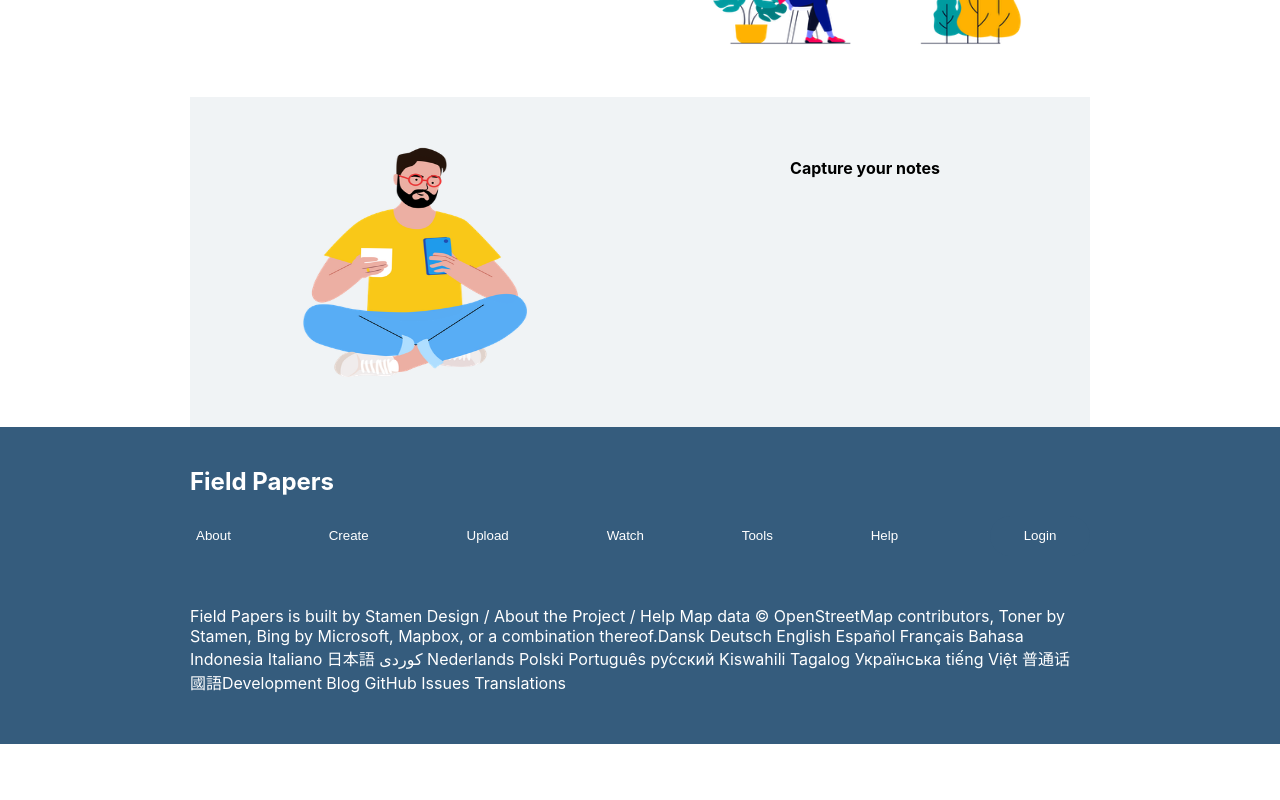
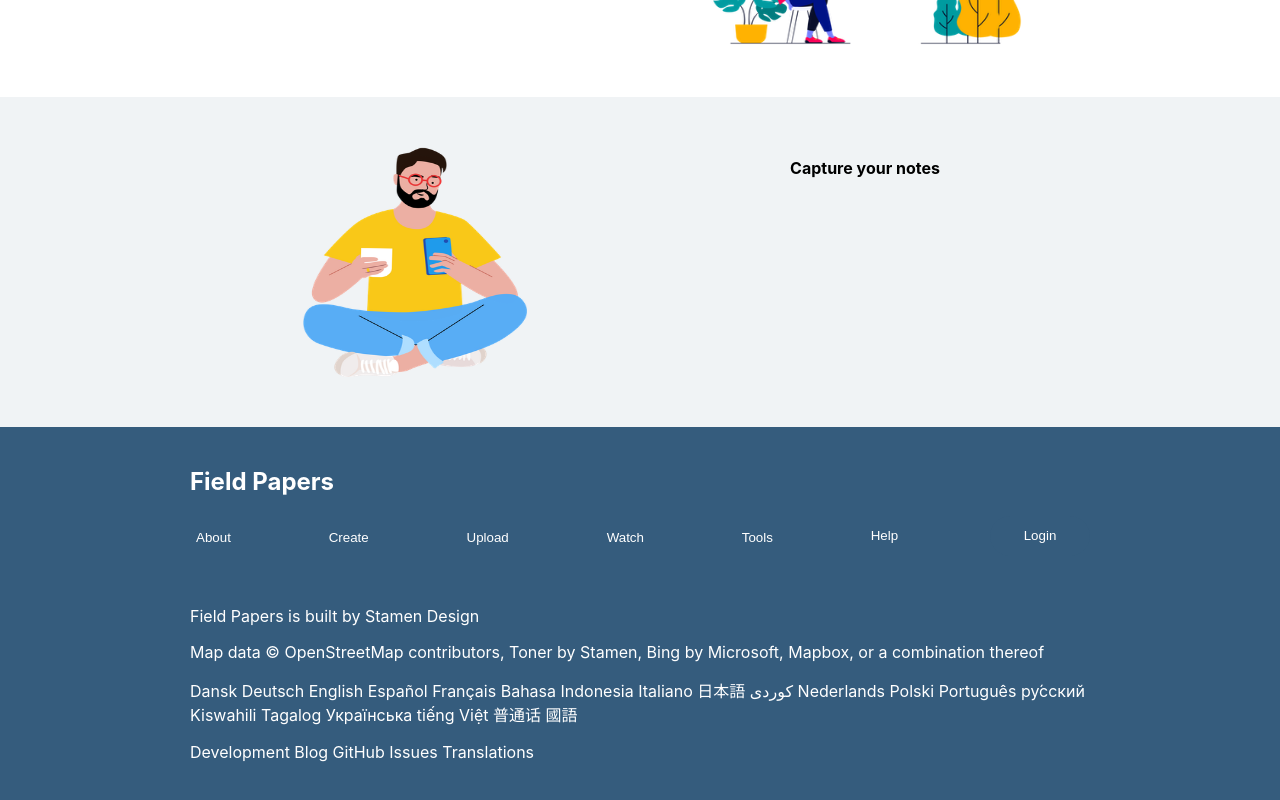
Before and after one commit to luisabad3210/fieldpapers, a React (Create React App) app: page / in a window 1280 px wide. Shown: the part 930-1730 px from the top of the page. Before the commit the page ends 1674 px from the top, so only its background shows below. Built offline with nearby package versions, Linux system fonts and the light colour scheme.

Commit message:
adding links to footer

```diff
--- a/src/App.css
+++ b/src/App.css
@@ -16,10 +16,10 @@ button:focus {
 }
 .App {
     /* border: 1px solid red; */
-    width: 900px;
+    /* width: 900px; */
     /* background-color: white; */
     /* border: 1px solid red; */
-    align-self: center;
+    /* align-self: center; */
 }
 .headerContainer {
     display: flex;
@@ -28,6 +28,8 @@ button:focus {
     align-items: center;
     /* border: 1px solid red; */
     margin-bottom: 50px;
+    width: 900px;
+    align-self: center;
 }
 .headerBtn {
     /* background-color: rgb(242, 242, 240); */
@@ -47,13 +49,21 @@ button:focus {
     border-radius: 50px;
 }
 
-
+.Home {
+    display: flex;
+    flex-direction: column;
+    justify-content: center;
+    /* border: 1px solid red; */
+}
 
 .welcomeContainer {
     /* margin-top: 50px; */
     margin-bottom: 50px;
     display: grid;
     grid-template-columns: 50% 50%;
+    width: 900px;
+    align-self: center;
+    /* border: 1px solid red; */
 }
 
 .welcomeRight {
--- a/src/App.js
+++ b/src/App.js
@@ -15,7 +15,7 @@ function App() {
   return (
     <Router>
       <div className='AppContainer'>
-        <div className='App'>
+        {/* <div className='App'> */}
           <Header />
         <Switch>
           <Route path='/' exact component={Home}/>
@@ -25,7 +25,7 @@ function App() {
           <Route path='/uploads' component={Upload}/>
           <Route path='/watch' component={Watch}/>
         </Switch>
-        </div>
+        {/* </div> */}
           <Footer />
       </div>
     </Router>
--- a/src/components/footer.js
+++ b/src/components/footer.js
@@ -1,5 +1,5 @@
 import React from 'react';
-// import Header from './header'
+import {Link} from 'react-router-dom'
 
 const Footer = () => {
     return (
@@ -10,17 +10,49 @@ const Footer = () => {
 
                 <h2>Field Papers</h2>
                 <div className='footerBtnContainer'>
+                    <Link to='/about'>
                     <button className='footerBtn'>About</button>
-                    <button className='footerBtn'>Create</button>
-                    <button className='footerBtn'>Upload</button>
-                    <button className='footerBtn'>Watch</button>
-                    <button className='footerBtn'>Tools</button>
-                    <button className='footerBtn'>Help</button>
+                    </Link>
+
+                    <Link to='/create'>
+                        <button className='footerBtn'>Create</button>
+                    </Link>
+
+                    <Link to='/uploads'>
+                        <button className='footerBtn'>Upload</button>
+                    </Link>
+
+                    <Link to='/watch'>
+                        <button className='footerBtn'>Watch</button>
+                    </Link>
+
+                    <Link to='/tools'>
+                        <button className='footerBtn'>Tools</button>
+                    </Link>
+
+                    {/* <Link to='/help'> */}
+                        <button className='footerBtn'>Help</button>
+                    {/* </Link> */}
+
+                    {/* <Link to='/login'> */}
                     <button className='logInBtn'>Login</button>
+                    {/* </Link> */}
                 </div>
 
-                Field Papers is built by Stamen Design  /   About the Project  /   Help
-                Map data © OpenStreetMap contributors, Toner by Stamen, Bing by Microsoft, Mapbox, or a combination thereof.Dansk Deutsch English Español Français Bahasa Indonesia Italiano 日本語 کوردی Nederlands Polski Português ру́сский Kiswahili Tagalog Українська tiếng Việt 普通话 國語Development Blog GitHub Issues Translations
+                <p>
+                    Field Papers is built by Stamen Design
+                </p>
+                <p>
+                    Map data © OpenStreetMap contributors, Toner by Stamen, Bing by Microsoft, Mapbox, or a combination thereof
+                </p>
+
+                <p>
+                    Dansk Deutsch English Español Français Bahasa Indonesia Italiano 日本語 کوردی Nederlands Polski Português ру́сский Kiswahili Tagalog Українська tiếng Việt 普通话 國語
+                </p>
+
+                <p>
+                    Development Blog GitHub Issues Translations
+                </p>
             </div>
         </section>
     )
--- a/src/components/pages/home.js
+++ b/src/components/pages/home.js
@@ -7,7 +7,7 @@ import NotesImg from '../images/Sitting_On_Floor.png'
 
 const Home = () => {
     return (
-        <div>
+        <div className='Home'>
           <div className='welcomeContainer'>
             <div className='welcomeLeft'>
               <h1>Welcome</h1>
```
